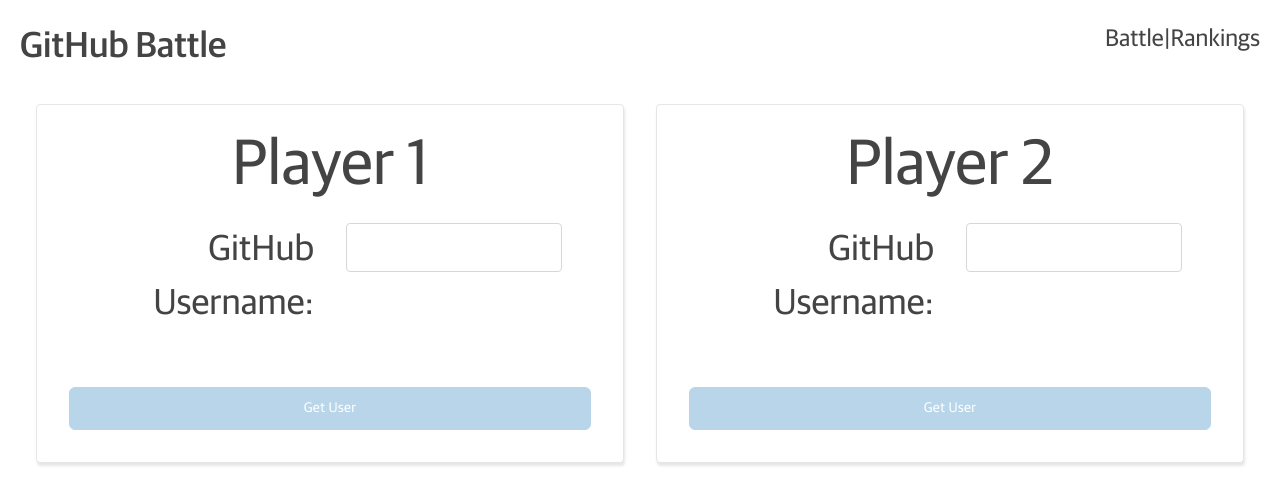
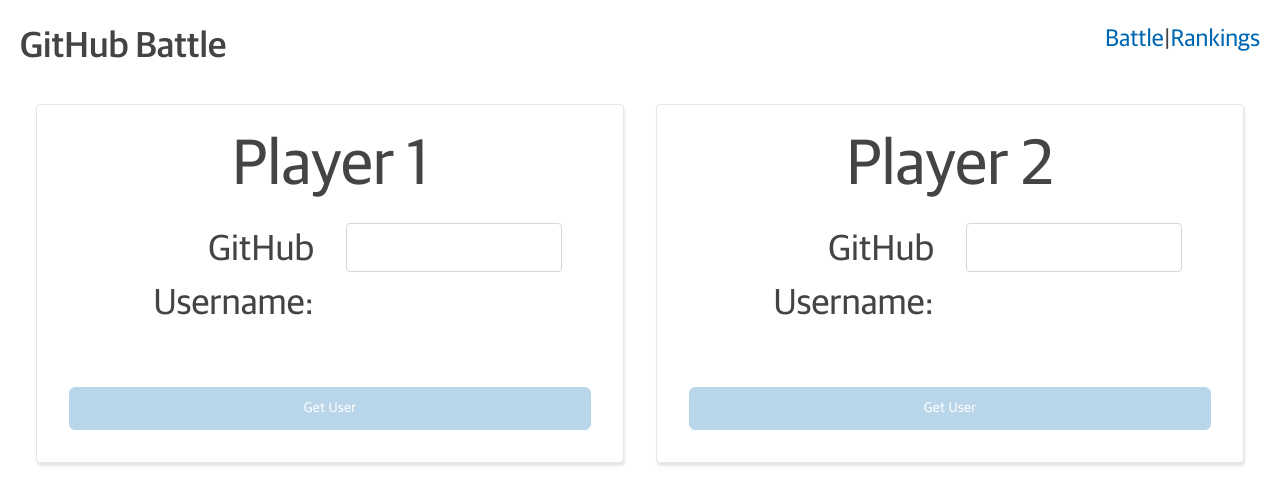
Before and after one commit to iamthevinn/github_battles, a React (Create React App) app: page / in a window 1280 px wide. Shown: the top 504 px of the page. Built offline with nearby package versions, Linux system fonts and the light colour scheme.

Commit message:
Links for battle and rankings work

```diff
--- a/src/Header.js
+++ b/src/Header.js
@@ -1,5 +1,11 @@
 import React, { Component } from 'react';
 import BattleView from './BattleView';
+import {
+  BrowserRouter as Router,
+  Route,
+  Link,
+  Switch
+} from 'react-router-dom'
 
 class Header extends Component {
 
@@ -11,9 +17,9 @@
         </div>
         <div className="navigationContainer">
           <div className="navigationLinks">
-            <div className="navigationLink">Battle</div>
+            <Link to={'/'} className="navigationLink">Battle</Link>
             <div className="navigationLink">|</div>
-            <div className="navigationLink">Rankings</div>
+            <Link to={'/rankings'} className="navigationLink">Rankings</Link>
           </div>
         </div>
       </div>
```
